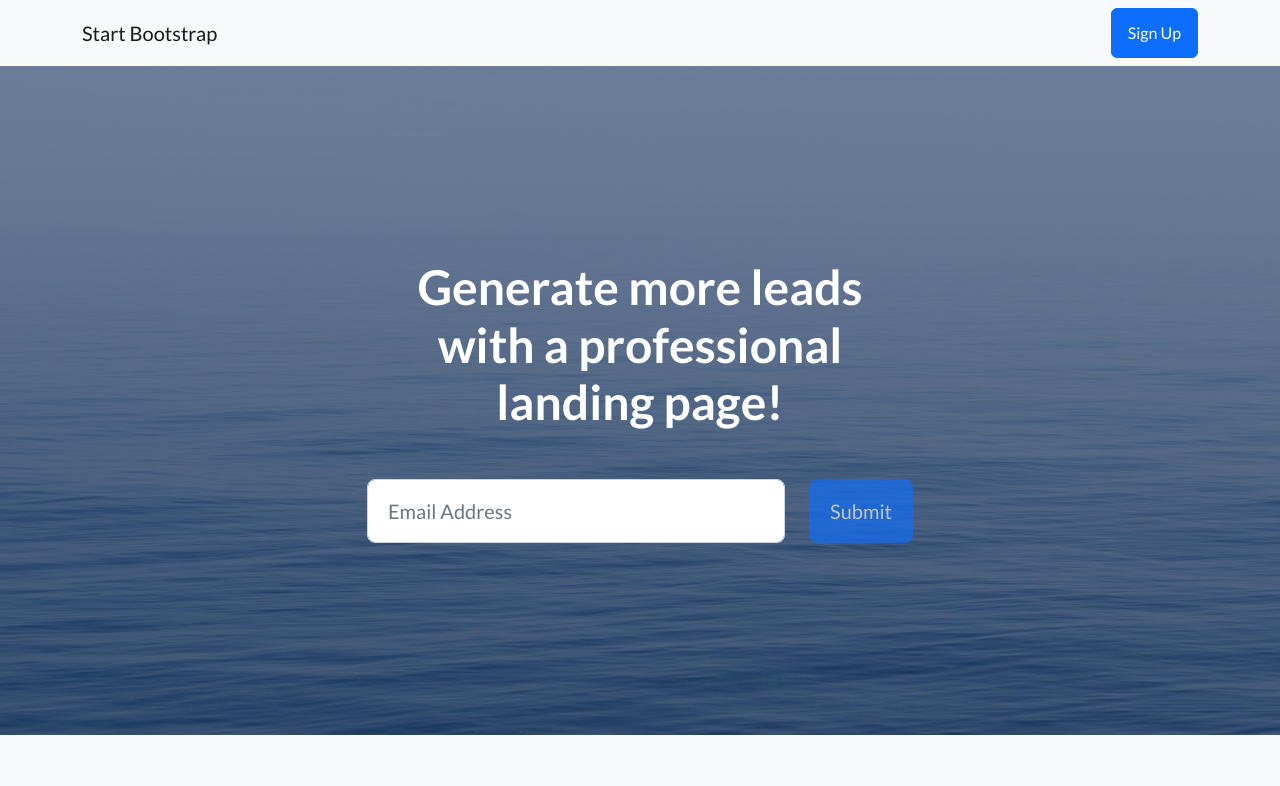
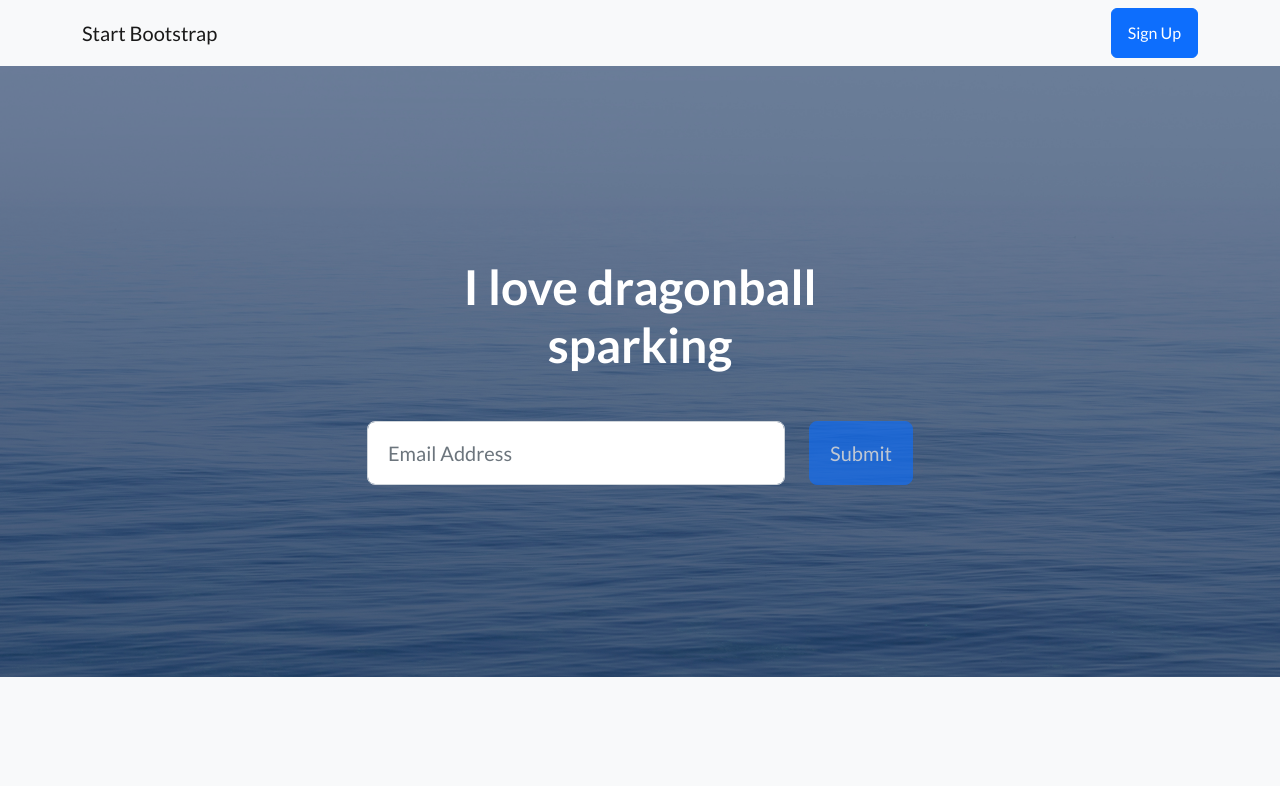
Before and after one commit to joshua123-web/myfirstrepository, a plain HTML site: page index.html in a window 1280 px wide. Shown: the top 786 px of the page. Drawn offline with nearby package versions, Linux system fonts and the light colour scheme.

Commit message:
Changed my name

```diff
--- a/startbootstrap-landing-page-gh-pages/index.html
+++ b/index.html
@@ -5,7 +5,7 @@
         <meta name="viewport" content="width=device-width, initial-scale=1, shrink-to-fit=no" />
         <meta name="description" content="" />
         <meta name="author" content="" />
-        <title>Landing Page - Start Bootstrap Theme</title>
+        <title>Joshua owns nothigns</title>
         <!-- Favicon-->
         <link rel="icon" type="image/x-icon" href="assets/favicon.ico" />
         <!-- Bootstrap icons-->
@@ -30,7 +30,7 @@
                     <div class="col-xl-6">
                         <div class="text-center text-white">
                             <!-- Page heading-->
-                            <h1 class="mb-5">Generate more leads with a professional landing page!</h1>
+                            <h1 class="mb-5">I love dragonball sparking</h1>
                             <!-- Signup form-->
                             <!-- * * * * * * * * * * * * * * *-->
                             <!-- * * SB Forms Contact Form * *-->
```
Also changed, not shown: assets/favicon.ico (renamed from startbootstrap-landing-page-gh-pages/assets/favicon.ico), assets/img/bg-masthead.jpg (renamed from startbootstrap-landing-page-gh-pages/assets/img/bg-masthead.jpg), assets/img/bg-showcase-1.jpg (renamed from startbootstrap-landing-page-gh-pages/assets/img/bg-showcase-1.jpg), assets/img/bg-showcase-2.jpg (renamed from startbootstrap-landing-page-gh-pages/assets/img/bg-showcase-2.jpg), assets/img/bg-showcase-3.jpg (renamed from startbootstrap-landing-page-gh-pages/assets/img/bg-showcase-3.jpg), assets/img/testimonials-1.jpg (renamed from startbootstrap-landing-page-gh-pages/assets/img/testimonials-1.jpg), assets/img/testimonials-2.jpg (renamed from startbootstrap-landing-page-gh-pages/assets/img/testimonials-2.jpg), assets/img/testimonials-3.jpg (renamed from startbootstrap-landing-page-gh-pages/assets/img/testimonials-3.jpg), css/styles.css (renamed from startbootstrap-landing-page-gh-pages/css/styles.css), js/scripts.js (renamed from startbootstrap-landing-page-gh-pages/js/scripts.js).
